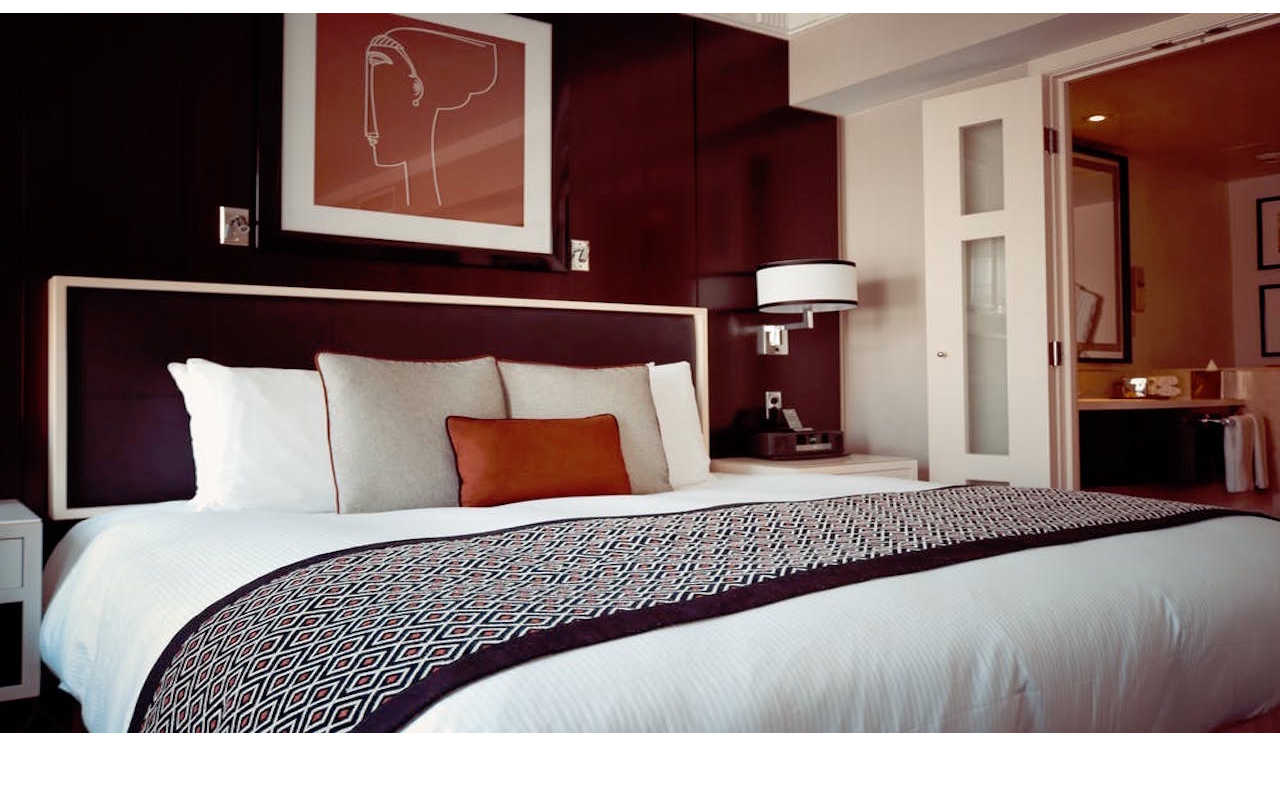
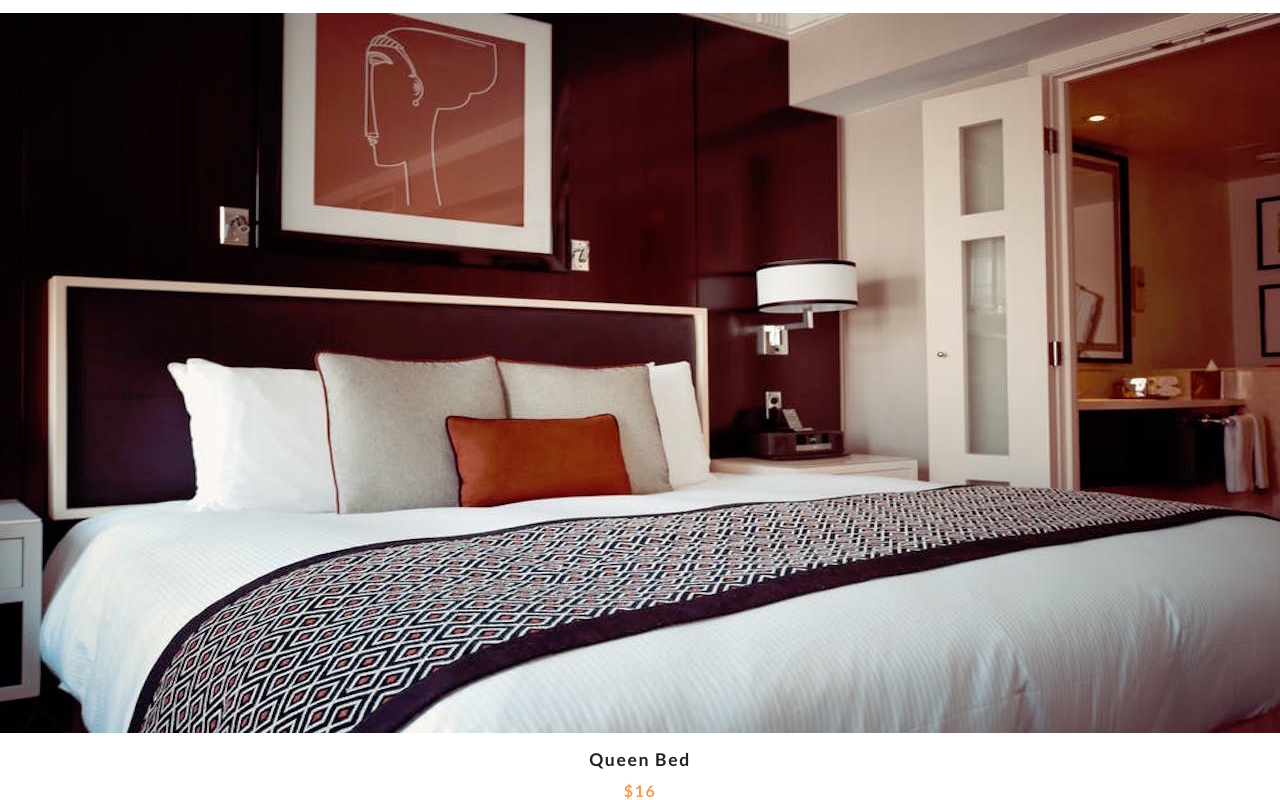
Before and after one commit to tsimeonov/E-Commerce-Shopping-Cart-JS, a plain HTML site: page index.html in a window 1280 px wide. Shown: the part 915-1715 px from the top of the page. Before the commit the page ends 1648 px from the top, so only its background shows below. Drawn offline with Linux system fonts and the light colour scheme.

Commit message:
Update index.html

```diff
--- a/index.html
+++ b/index.html
@@ -55,6 +55,8 @@
 							<i class="fas fa-shopingcard"> add to bag </i>
 						</button>
 					</div>
+					<h3>queen bed</h3>
+					<h4>$16</h4>
 				</article>
 				<!-- end of single product -->
 			</div>
```
